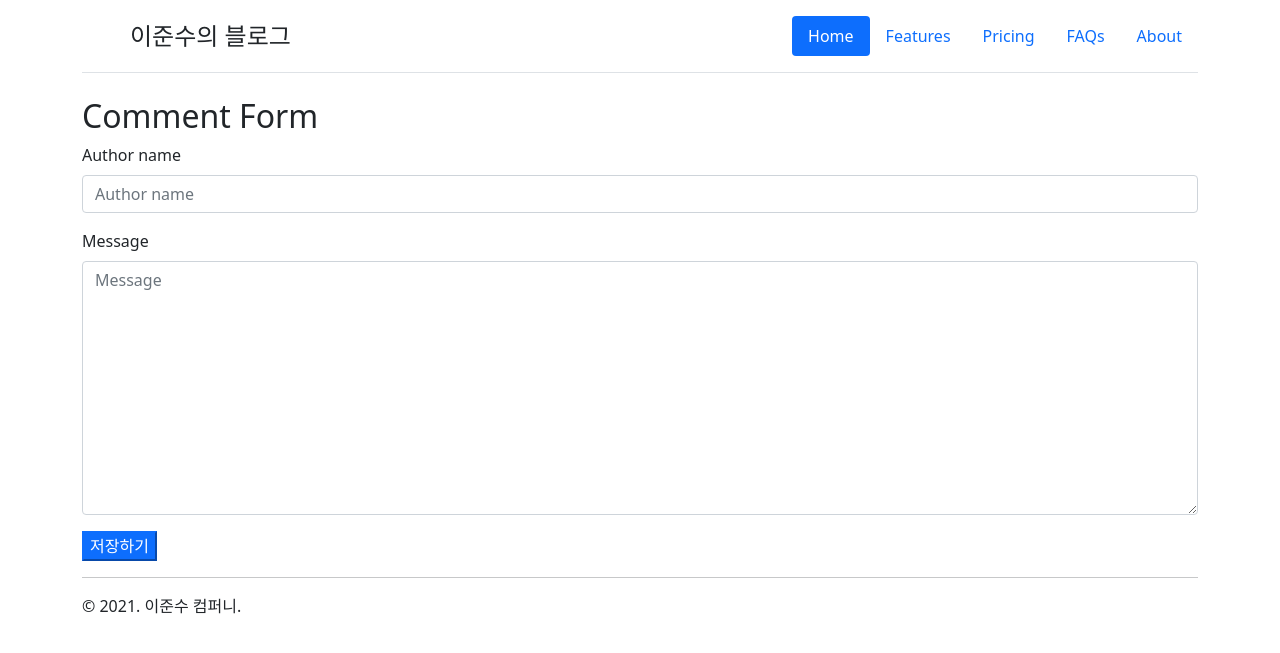
After one commit to junsoo-cpu/devops_cloud, a Django app: page /diary/1/comments/new in a window 1280 px wide. The commit adds this page. Shown: the top 653 px of the page. Run offline with Django 3.2, Linux system fonts and the light colour scheme; tables that the repository leaves empty hold one stand-in row (values such as "Sample post"); some libraries are stand-ins or nearby versions.

Commit message:
comment_new, comment_edit view 구현

```diff
--- a/mydjango19/diary/forms.py
+++ b/mydjango19/diary/forms.py
@@ -10,7 +10,8 @@ from django.core.validators import RegexValidator
 #         ]
 #     )
 
-from diary.models import Post
+from diary.models import Post, Comment
+
 
 class PostForm(forms.ModelForm):
     class Meta:
@@ -22,3 +23,9 @@ class PostForm(forms.ModelForm):
             "photo",
             "tag_set",
         ]
+
+
+class CommentForm(forms.ModelForm):
+    class Meta:
+        model = Comment
+        fields = ["author_name",  "message"]
--- a/mydjango19/diary/models.py
+++ b/mydjango19/diary/models.py
@@ -25,7 +25,7 @@ class Post(TimestampedModel):
     ip = models.GenericIPAddressField()
 
     def __str__(self) -> str:
-        return self.title
+        return f"[{self.pk}]{self.title}"
 
     class Meta:
         verbose_name = "포스팅"
--- /dev/null
+++ b/mydjango19/diary/templates/diary/comment_form.html
@@ -0,0 +1,16 @@
+{% extends "diary/layout.html" %}
+{% load bootstrap5 %}
+
+{% block content %}
+
+    <form action="" method="post" enctype="multipart/form-data">
+         <h2>Comment Form</h2>
+        {% csrf_token %}
+        {% bootstrap_form form %}
+        <input type="submit"
+                    value="저장하기"
+                    class="btm btn-primary" />
+    </form>
+
+
+{% endblock %}
--- a/mydjango19/diary/urls.py
+++ b/mydjango19/diary/urls.py
@@ -6,10 +6,12 @@ from diary import views
 
 app_name = "diary"
 
-#TODO : 편의상 여기에 root를 구현하지만 차후
+
+# TODO : 편의상 여기에 root를 구현하지만 차후
 # RedirectView CBV를 써서 이 구현을  제거할 예정
 def root(request):
     return redirect("diary:post_list")
+
 
 urlpatterns = [
     path("", views.post_list, name="post_list"),
@@ -17,4 +19,6 @@ urlpatterns = [
     path("new/", views.post_new, name="post_new"),
     path("<int:pk>/edit/", views.post_edit, name="post_edit"),
     path("tags/<str:tag_name>/", views.tag_detail, name="tag_detail"),
+    path("<int:post_pk>/comments/new", views.comment_new, name="comment_new"),
+    path("<int:post_pk>/comments/<int:pk>/edit", views.comment_edit, name="comment_edit"),
 ]
--- a/mydjango19/diary/views.py
+++ b/mydjango19/diary/views.py
@@ -1,9 +1,9 @@
 from django.contrib import messages
-from django.http import HttpRequest, HttpResponse
-from django.shortcuts import render, redirect
+from django.http import HttpRequest, HttpResponse, Http404
+from django.shortcuts import render, redirect, get_object_or_404
 
-from diary.forms import PostForm
-from diary.models import Post
+from diary.forms import PostForm, CommentForm
+from diary.models import Post, Comment
 
 
 def tag_detail(request: HttpRequest, tag_name: str) -> HttpResponse:
@@ -28,7 +28,13 @@ def post_list(request: HttpRequest) -> HttpResponse:
 
 
 def post_detail(request: HttpRequest, pk: int) -> HttpResponse:
-    post = Post.objects.get(pk=pk)
+    post = get_object_or_404(Post, pk=pk)
+
+    # try:
+    #     post = Post.objects.get(pk=pk)    DoesNotExist 예외
+    # except Post.DoesNotExist:
+    #     raise Http404     #예외 발생
+
     comment_list = post.comment_set.all()
     tag_list = post.tag_set.all()
     return render(request, "diary/post_detail.html", {
@@ -79,3 +85,40 @@ def post_edit(request: HttpRequest, pk: int) -> HttpResponse:
     return render(request, "diary/post_form.html", {
         "form": form,
     })
+
+
+# /diary/100/comments/new/
+def comment_new(request, post_pk: int) -> HttpResponse:
+    post = get_object_or_404(Post, pk=post_pk)
+    if request.method == "POST":
+        form = CommentForm(request.POST, request.FILES)
+        if form.is_valid():
+            # form.cleaned_data     #유효성 검사에 통과한 값들(dict)
+            comment = form.save(commit=False)
+            # comment.post_id = post_pk     #FK를 직접 채우지 않는다.
+            comment.post = post
+            comment.save()
+            return redirect("diary:post_detail", post_pk)
+    else:
+        form = CommentForm()
+    return render(request, "diary/comment_form.html", {
+        "form": form,
+    })
+
+
+# /diary/comment/20/edit/
+def comment_edit(request: HttpRequest, post_pk: int, pk: int) -> HttpResponse:
+
+    comment = get_object_or_404(Comment, pk=pk)
+    if request.method == "POST":
+        form = CommentForm(request.POST, request.FILES, instance=comment)
+        if form.is_valid():
+            form.save()
+            messages.success(request, "성공적으로 저장했습니다.")
+            return redirect("diary:post_detail", post_pk)
+    else:
+        form = CommentForm(instance=comment)
+
+    return render(request, "diary/comment_form.html", {
+        "form": form,
+    })
```
Also changed, not shown: mydjango19/diary/templates/diary/post_detail.html (+8 -1 lines).
